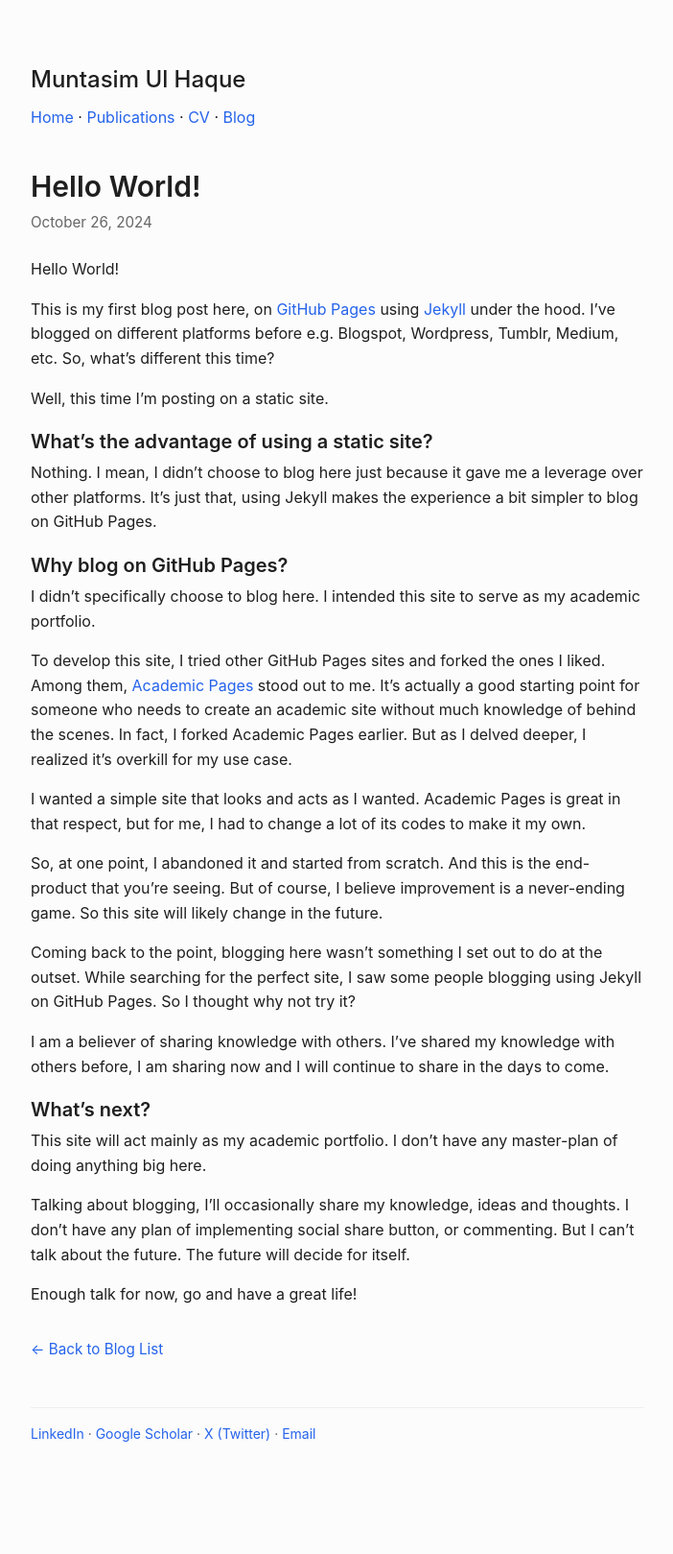
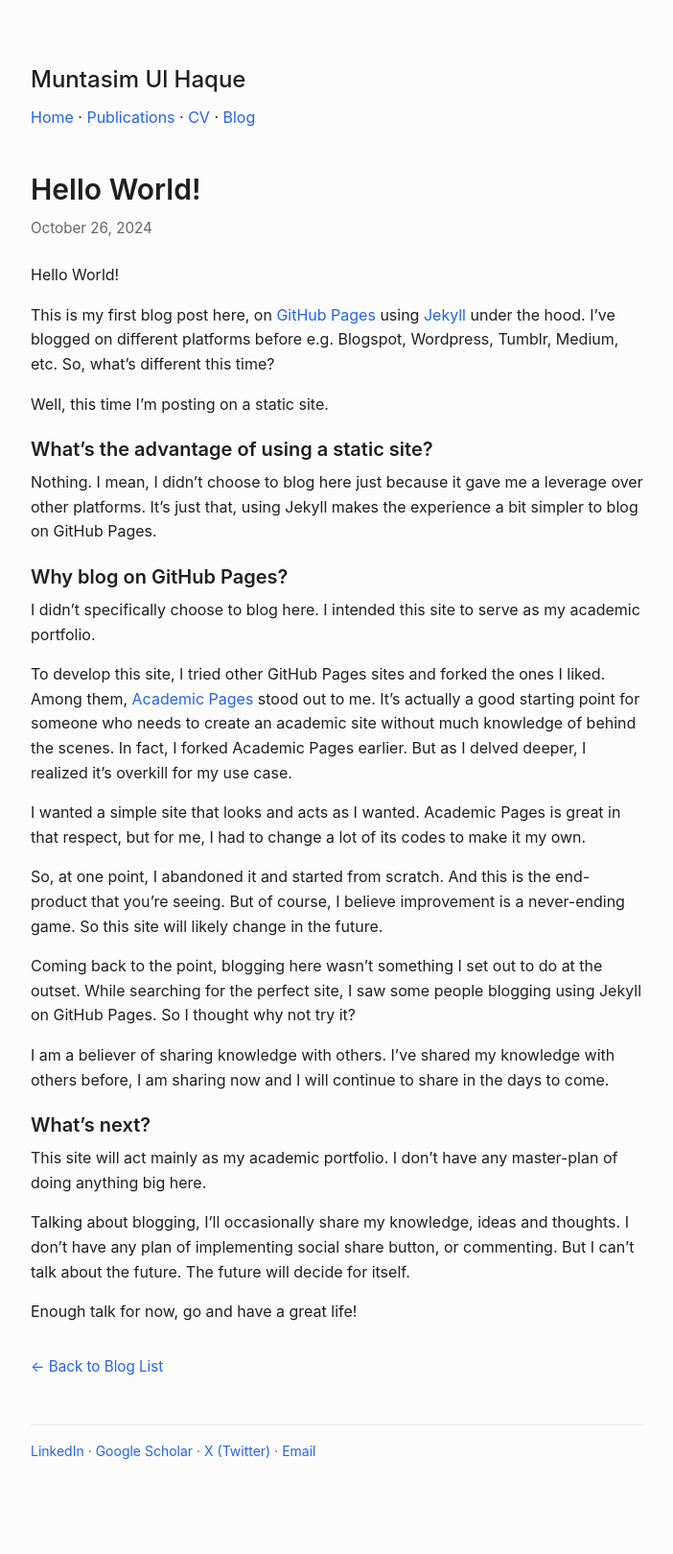
Before and after one commit to muntasimulhaque/muntasimulhaque.github.io, a Jekyll site: the page built from _posts/2024-10-26-hello-world.md, in a window 1280 px wide. Shown: the whole page at 96% size, without its empty margins (288-990 px from the left). Built offline with Jekyll 4.4.1, drawn with Linux system fonts in a browser that asks for light colours.

Commit message:
Update style.css

```diff
--- a/assets/css/style.css
+++ b/assets/css/style.css
@@ -65,7 +65,7 @@ h2 {
   font-size: 1.875rem;
   font-weight: 600;
   margin-bottom: 1rem;
-  line-height: 1.2; /* Added tighter line height for headings */
+  line-height: 1.4; /* Added adjusted line height for headings */
 }
 
 h3 {
@@ -73,7 +73,7 @@ h3 {
   font-weight: 600;
   margin-top: 1.5rem;
   margin-bottom: 0.75rem;
-  line-height: 1.2; /* Added tighter line height for headings */
+  line-height: 1.4; /* Added adjusted line height for headings */
 }
 
 h4 {
@@ -81,12 +81,12 @@ h4 {
   font-weight: 600;
   margin-top: 1.25rem;
   margin-bottom: 0.5rem;
-  line-height: 1.2; /* Added tighter line height for headings */
+  line-height: 1.4; /* Added adjusted line height for headings */
 }
 
 /* Post title specific styling */
 .post h2 {
-  line-height: 1.2; /* Tighter line spacing for post titles */
+  line-height: 1.4; /* Adjusted line spacing for post titles */
   margin-bottom: 0.5rem;
 }
 
@@ -144,6 +144,10 @@ footer {
   color: #666;
   margin-bottom: 1.5rem;
   font-size: 0.95rem;
+}
+
+.post h2 {
+  margin-bottom: 0.5rem;
 }
 
 .back-to-blog {
```
